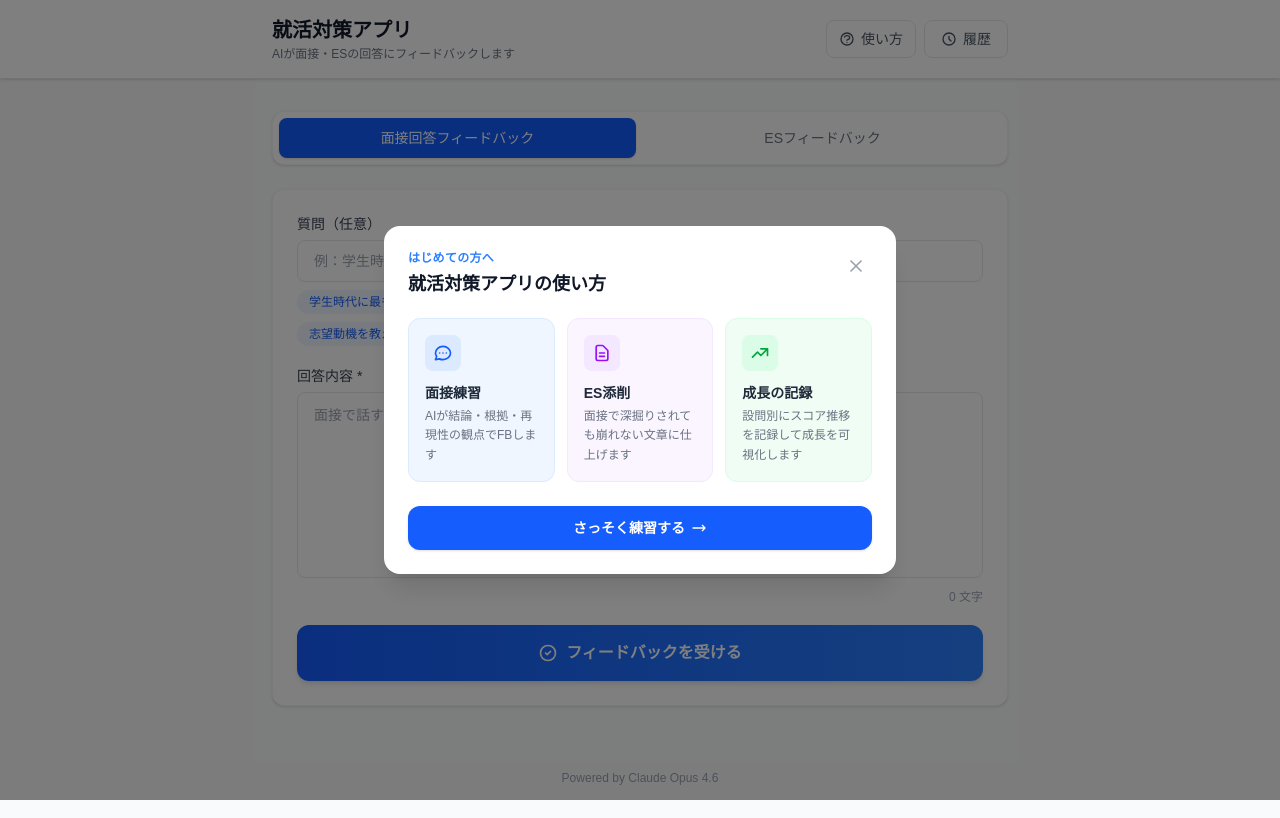
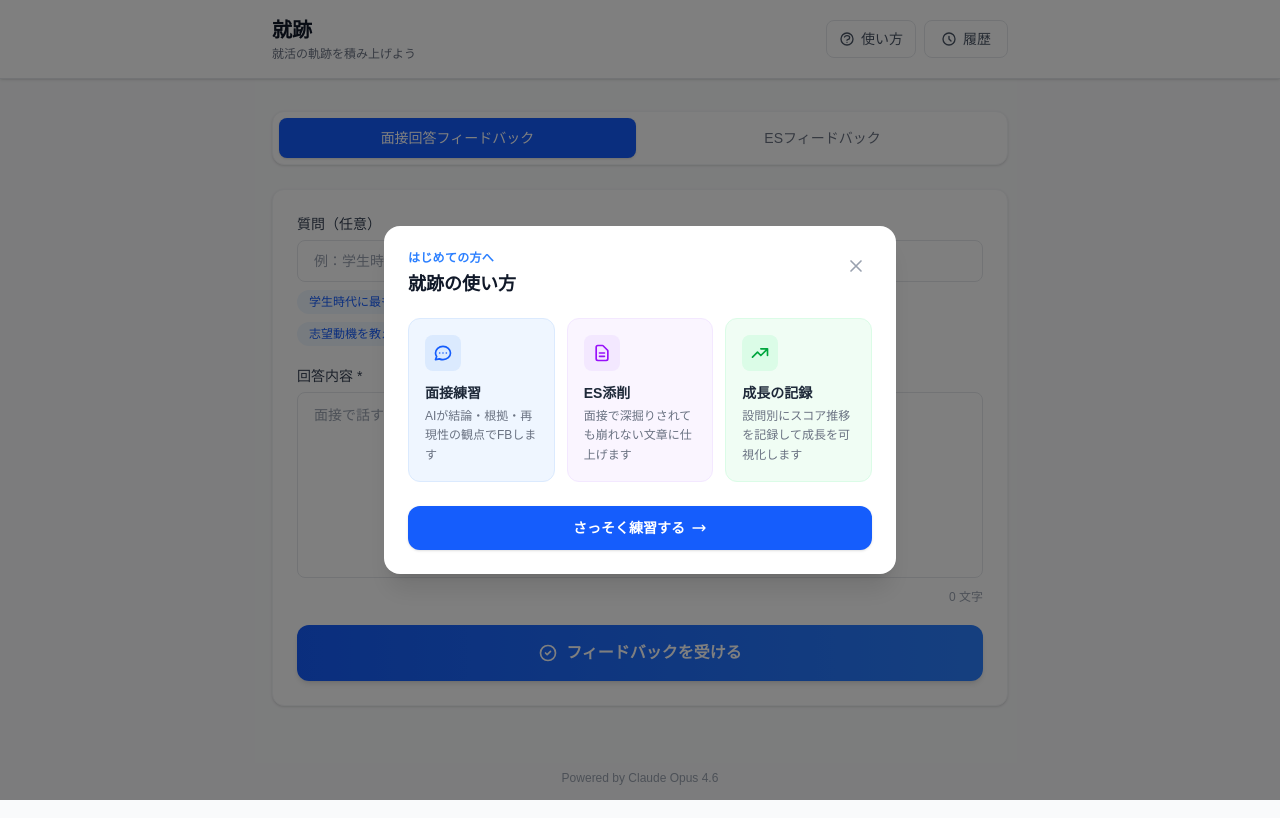
Before and after one commit to tkohga28/shukatsu-app, a Next.js app: page / in a window 1280 px wide. Built offline with nearby package versions, Linux system fonts and the light colour scheme.

Commit message:
アプリ名を就跡に変更

```diff
--- a/app/layout.tsx
+++ b/app/layout.tsx
@@ -13,8 +13,12 @@ const geistMono = Geist_Mono({
 });
 
 export const metadata: Metadata = {
-  title: "就活対策アプリ",
-  description: "AIが面接・ESの回答にフィードバックします",
+  title: "就跡",
+  description: "面接・ESの練習記録が残る就活アプリ",
+  openGraph: {
+    title: "就跡",
+    description: "面接・ESの練習記録が残る就活アプリ",
+  },
 };
 
 export default function RootLayout({
@@ -29,7 +33,7 @@ export default function RootLayout({
         <meta name="theme-color" content="#2563eb" />
         <meta name="apple-mobile-web-app-capable" content="yes" />
         <meta name="apple-mobile-web-app-status-bar-style" content="default" />
-        <meta name="apple-mobile-web-app-title" content="就活対策" />
+        <meta name="apple-mobile-web-app-title" content="就跡" />
         <link rel="apple-touch-icon" href="/icon-192.png" />
       </head>
       <body
--- a/app/page.tsx
+++ b/app/page.tsx
@@ -469,8 +469,8 @@ export default function Home() {
       <header className="bg-white border-b border-gray-200 shadow-sm sticky top-0 z-10">
         <div className="max-w-3xl mx-auto px-4 py-4 flex items-center justify-between">
           <div>
-            <h1 className="text-xl font-bold text-gray-900">就活対策アプリ</h1>
-            <p className="text-xs text-gray-500 mt-0.5">AIが面接・ESの回答にフィードバックします</p>
+            <h1 className="text-xl font-bold text-gray-900">就跡</h1>
+            <p className="text-xs text-gray-500 mt-0.5">就活の軌跡を積み上げよう</p>
           </div>
           <div className="flex items-center gap-2">
             <button
@@ -930,7 +930,7 @@ export default function Home() {
               <div className="flex items-start justify-between mb-5">
                 <div>
                   <p className="text-xs font-semibold text-blue-500 uppercase tracking-wide mb-1">はじめての方へ</p>
-                  <h2 className="text-lg font-bold text-gray-900">就活対策アプリの使い方</h2>
+                  <h2 className="text-lg font-bold text-gray-900">就跡の使い方</h2>
                 </div>
                 <button
                   onClick={handleCloseTutorial}
```
Also changed, not shown: public/icon-192.png, public/icon-512.png, public/manifest.json.
